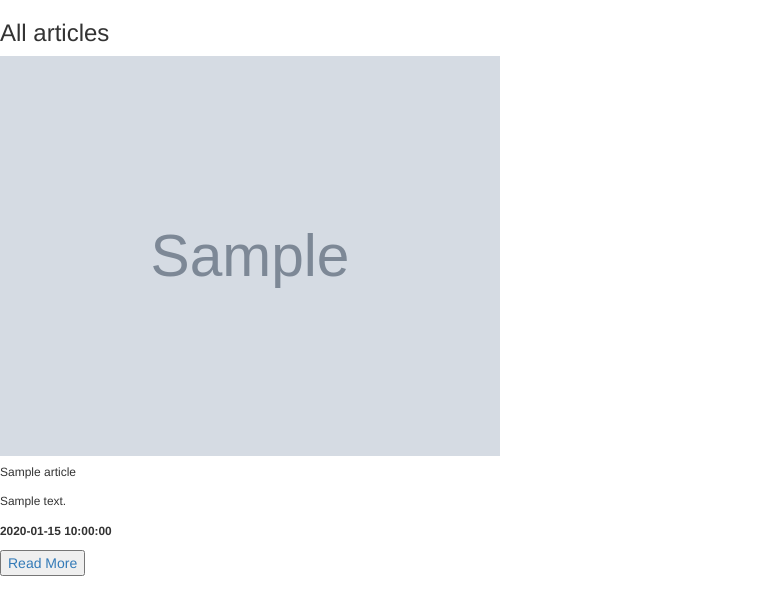
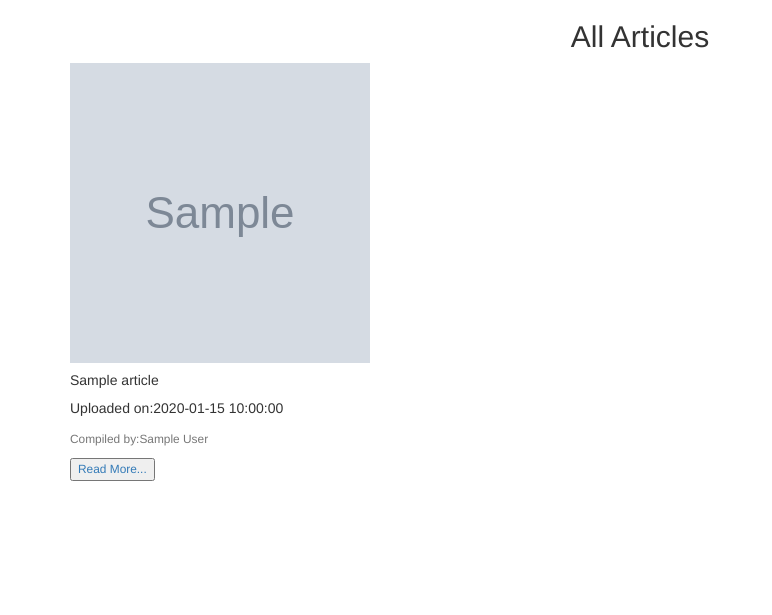
Before and after one commit to mwiks-dev/News-On-The-Go, a Flask app: template app/templates/articles.html in a window 1280 px wide. Shown: the top 615 px of the page, without its empty margins (0-772 px from the left). Run offline with Flask 2, Linux system fonts and the light colour scheme; the template is opened without the code that fills it: most values are stand-ins (such as "Sample title", 1, 10 or a date in 2020); grey boxes marked "Sample" are stand-in pictures; some libraries are stand-ins or nearby versions.

Commit message:
Add logic that enables viewing of articles

```diff
--- a/app/templates/articles.html
+++ b/app/templates/articles.html
@@ -1,11 +1,11 @@
-{% extends 'base.html' %}
+{% extends "base.html" %}
 {% import 'macros.html' as macro%}
 
-{%block content%}
-<div class="">
-   <h3 class="">All articles</h3>
+{% block content %}
+<div class="container">
+   <h2 align='center'>All Articles</h2>
    <div class="row">
       {{ macro.displayArticlesList(articles) }}
    </div>
 </div>
- {%endblock%}
+ {% endblock %}
--- a/app/templates/base.html
+++ b/app/templates/base.html
@@ -6,14 +6,13 @@
         {% if title %}
         <title> {{ title }}</title>
         {% else %}
-        <title> Welcome News OTG </title>
+        <title> News OTG </title>
         {% endif %}
     </head>
     <body>
-        <!-- Content block -->
-
         {% block content %}
 
         {% endblock%}
+
     </body>
 </html>
--- a/app/templates/macros.html
+++ b/app/templates/macros.html
@@ -1,41 +1,35 @@
 {% macro displaySourcesList(sources_list) %}
 
     {% for sources in sources_list %}
-
-    <a href="/articles/{{sources_name}}"><button>{{ sources.name}}</button></a>
+    <div class ="col-md-6">
+        <h3>{{sources.name}}</h3>
+        <p>{{sources.description}}</p>
+        <p>{{sources.category}} news category</p>
+        <a href="/articles/{{sources.id}}"><button>{{ sources.id}}</button></a>
+    </div>
 
     {% endfor %}
 
 {% endmacro %}
+
 {% macro displayArticlesList(articles_list) %}
 
     {% for articles in articles_list %}
 
-<div class="">
-    <div class=" col-md-6">
+    <div class="col-md-6">
         <div class="card">
-    {% if articles.imageUrl %}
-            <img src="{{ articles.imageUrl }}" height="400" width="500">
+            {% if articles.urlToImage %}
+            <img src="{{ articles.urlToImage }}" height="300" width="300" alt="{{ articles.title | truncate(10) }}">
+            {% endif %}
+          <div class="card-body">
+            <h5 class="card-title">{{ articles.title }}</h5>
+            <p class="card-text">Uploaded on:{{ articles.publishedAt }} </p>
+            <p class="card-text"><small class="text-muted">Compiled by:{{ articles.author}}</small></p>
+            <p class="card-text"><small class="text-muted"><a href="{{ articles.url }}"><button>Read More...</button></a></small></p>
 
-    {% endif %}
-
-            <div class="card-body">
-                <h6 class="">{{ articles.title }}</h6>
-                <p class="card-text"><small> {{ articles.description }}</small></p>
-                <div class="">
-                    <div>
-                        <p><strong><span class=""><small> {{ articles.publishedAt  }} </small></span></strong>
-                        </p>
-                    </div>
-                    <div class="">
-                        <a href="{{ articles.url }}" target="_blank" class=""><button> Read More </button></a> <br><br>
-                    </div>
-                </div>
-            </div>
+          </div>
         </div>
     </div>
-</div><br>
-
     {% endfor %}
 
 {% endmacro %}
--- a/config.py
+++ b/config.py
@@ -4,7 +4,7 @@ class Config:
 
     NEWS_API_SOURCES_URL = 'https://newsapi.org/v2/sources?apiKey={}'
     NEWS_API_ARTICLES_URL = 'https://newsapi.org/v2/top-headlines?sources={}&apiKey={}'
-    NEWS_API_KEY = os.environ.get('NEWS_API_KEY')
+    NEWS_API_KEY = '94d343343a714ec2b5f6a024996fe7d2'
     SECRET_KEY = os.urandom(7)
 
 class ProdConfig(Config):
```
Also changed, not shown: app/main/views.py (+4 -7 lines), app/models.py (+6 -8 lines), app/requests.py (+16 -16 lines), app/templates/index.html (+3 -6 lines).
